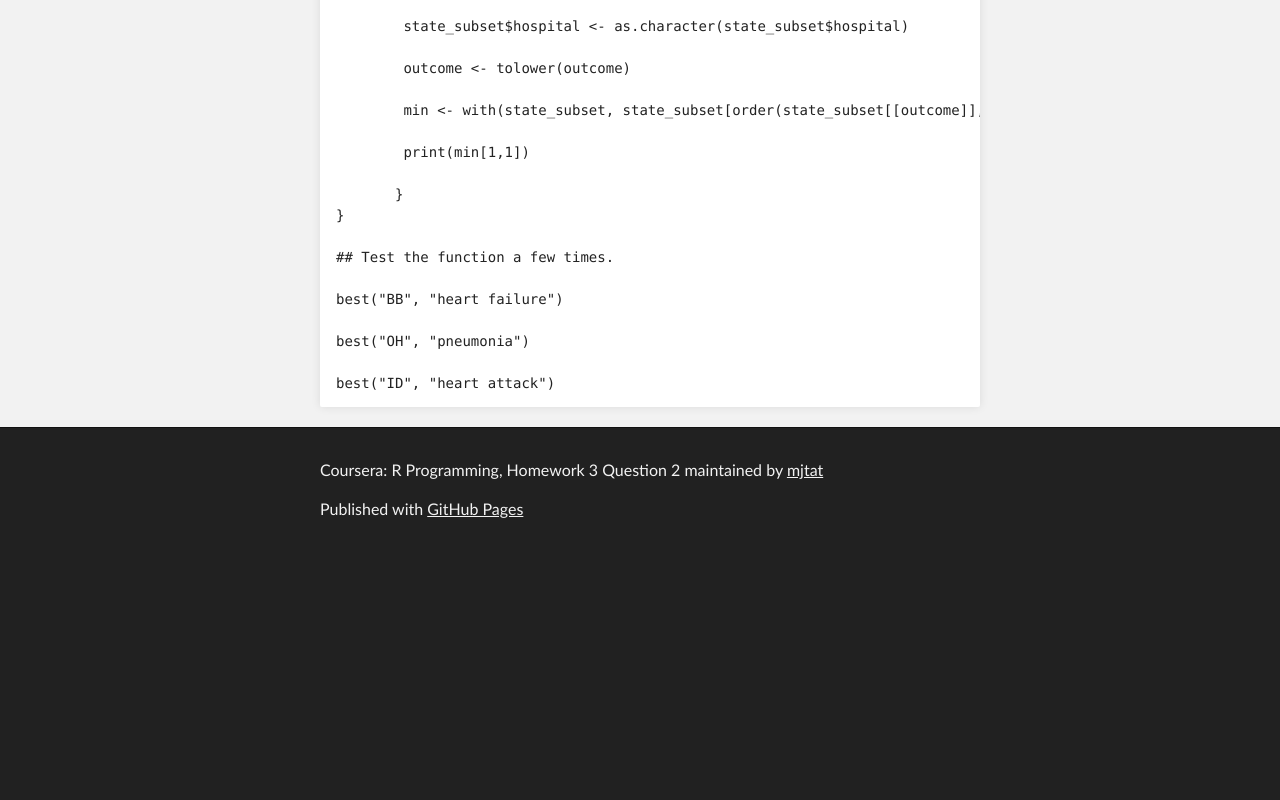
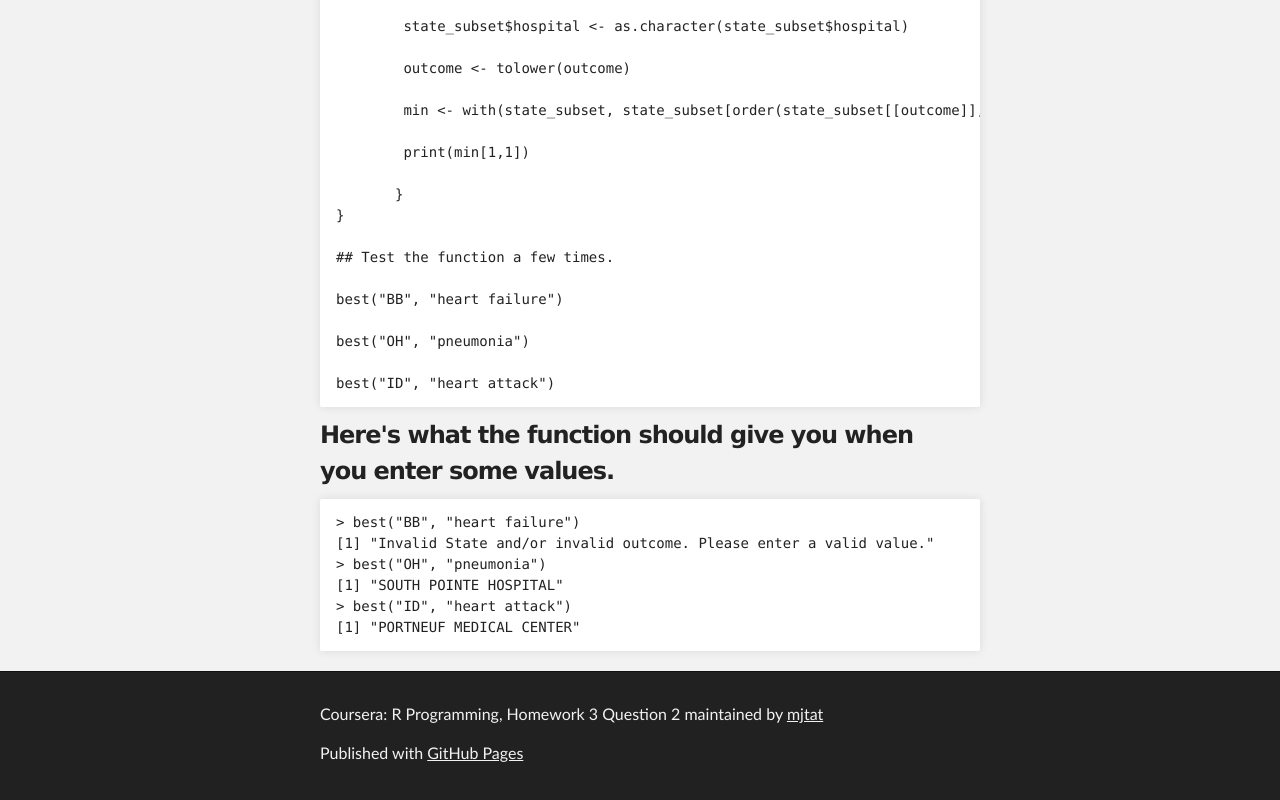
Before and after one commit to mjtat/Coursera-Programming-Assignment-Homework-3-Part-2, a plain HTML site: page index.html in a window 1280 px wide. Shown: the part 2027-2827 px from the top of the page. Before the commit the page ends 2583 px from the top, so only its background shows below. Drawn offline with Linux system fonts and the light colour scheme.

Commit message:
Create gh-pages branch via GitHub

```diff
--- a/index.html
+++ b/index.html
@@ -128,6 +128,17 @@ best("OH", "pneumonia")
 
 best("ID", "heart attack")
 </code></pre>
+
+<h3>
+<a id="heres-what-the-function-should-give-you-when-you-enter-some-values" class="anchor" href="#heres-what-the-function-should-give-you-when-you-enter-some-values" aria-hidden="true"><span aria-hidden="true" class="octicon octicon-link"></span></a>Here's what the function should give you when you enter some values.</h3>
+
+<pre><code>&gt; best("BB", "heart failure")
+[1] "Invalid State and/or invalid outcome. Please enter a valid value."
+&gt; best("OH", "pneumonia")
+[1] "SOUTH POINTE HOSPITAL"
+&gt; best("ID", "heart attack")
+[1] "PORTNEUF MEDICAL CENTER"
+</code></pre>
       </section>
     </div>
 
```
Also changed, not shown: params.json (+1 -1 lines).
